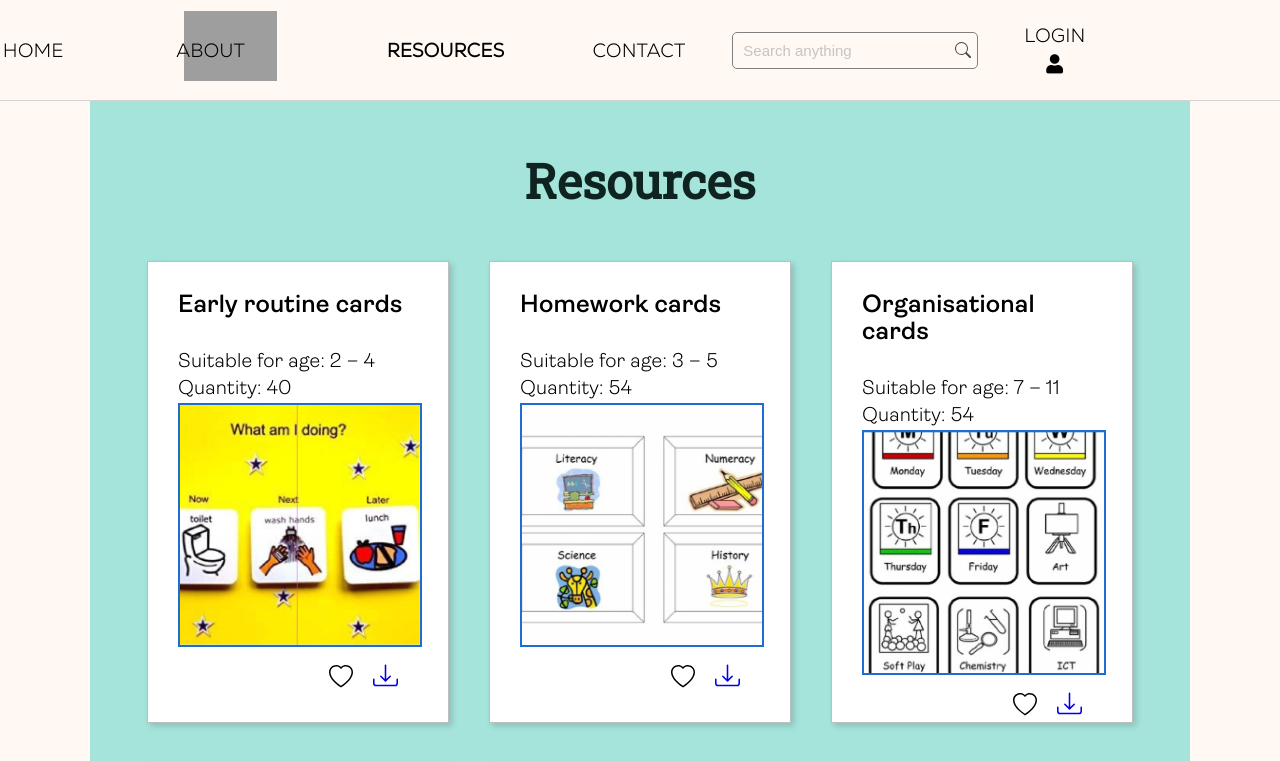
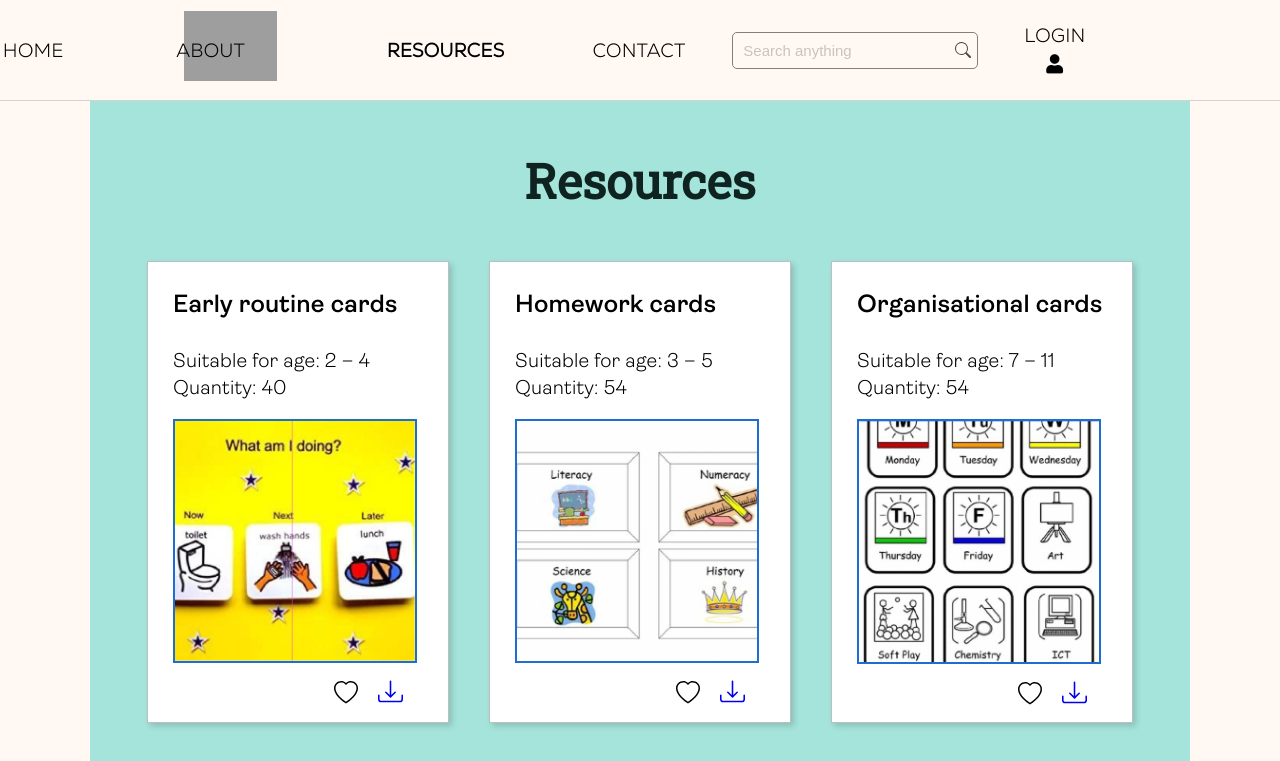
Before and after one commit to Sensational-Life/asd, a React (Create React App) app in the folder client/: page /resources/timetables/download in a window 1280 px wide. Shown: the top 761 px of the page. Built offline with nearby package versions, Linux system fonts and the light colour scheme; grey boxes are pictures that could not be loaded.

Commit message:
improve layout in each card

```diff
--- a/client/src/pages/Resources/Timetable/Registered/TimetableRegistered.css
+++ b/client/src/pages/Resources/Timetable/Registered/TimetableRegistered.css
@@ -46,7 +46,7 @@
 	background-color: var(--green-bg-color);
 }
 
-.timetable-registered-wrapper .card-container {
+.timetable-registered-wrapper .cards-container {
 	justify-self: center;
 	grid-row: 2/9;
 	grid-column: 4/7;
@@ -59,44 +59,47 @@
 }
 
 @media screen and (max-width: 992px) {
-	.timetable-registered-wrapper .card-container {
+	.timetable-registered-wrapper .cards-container {
 		grid-template-columns: repeat(1, 1fr);
 		grid-template-rows: repeat(1, 1fr);
 	}
 }
 
-.timetable-registered-wrapper .card {
+.timetable-registered-wrapper .card-container {
 	background: var(--white-color);
 	display: flex;
 	flex-direction: column;
+	justify-content: space-between;
 	height: 430px;
-	width: 240px;
-	padding: 30px 30px 0 30px;
+	width: 250px;
+	padding: 30px 25px 0 25px;
 	box-shadow: 3px 3px 6px var(--black-shadow-color);
 	border: 1px solid rgb(190, 190, 190);
 	line-height: 27px;
 	letter-spacing: 0.2px;
 }
 
-.timetable-registered-wrapper .card .card-header {
+.timetable-registered-wrapper .card-items{
+	margin-bottom: 1rem;
+}
+
+.timetable-registered-wrapper .card-container .card-header {
 	font-family: "Ambit SemiBold";
 	font-size: 25px;
 }
 
-.timetable-registered-wrapper .card p {
+.timetable-registered-wrapper .card-container p {
 	font-family: "Ambit Light";
 	font-size: 20px;
 }
 
-.timetable-registered-wrapper .card p:first-of-type {
+.timetable-registered-wrapper .card-container p:first-of-type {
 	margin-top: 30px;
 }
 
-/* .timetable-registered-wrapper .card .options li {
-	font-family: "Ambit Light";
-	font-size: 16px;
-	list-style-type: disc;
-} */
+.card-image-container{
+	margin-top: 1rem;
+}
 
 .card-image{
 	max-width: 15rem;
--- a/client/src/pages/Resources/Timetable/Registered/TimetableRegistered.js
+++ b/client/src/pages/Resources/Timetable/Registered/TimetableRegistered.js
@@ -19,13 +19,14 @@ function TimetableRegistered() {
 								<h1 className="header">Resources</h1>
 							</div>
 						</div>
-						<div className="card-container">
+						<div className="cards-container">
 							{CardContent.map((card) => {
 								return (
-									<div className="card" key={card.id}>
-										<h3 className="card-header">{card.title}</h3>
+									<div className="card-container" key={card.id}>
+										<div className="card-header">{card.title}</div>
+										<div className="card-items">
 										<div dangerouslySetInnerHTML={{ __html: card.text }} />
-										<div>
+										<div className="card-image-container">
 											<img
 												className="card-image"
 												src={card.src}
@@ -37,6 +38,7 @@ function TimetableRegistered() {
 											<a href={card.pdflink}>
 												<BsDownload className="timetable-icon-download" />
 											</a>
+										</div>
 										</div>
 									</div>
 								);
```
